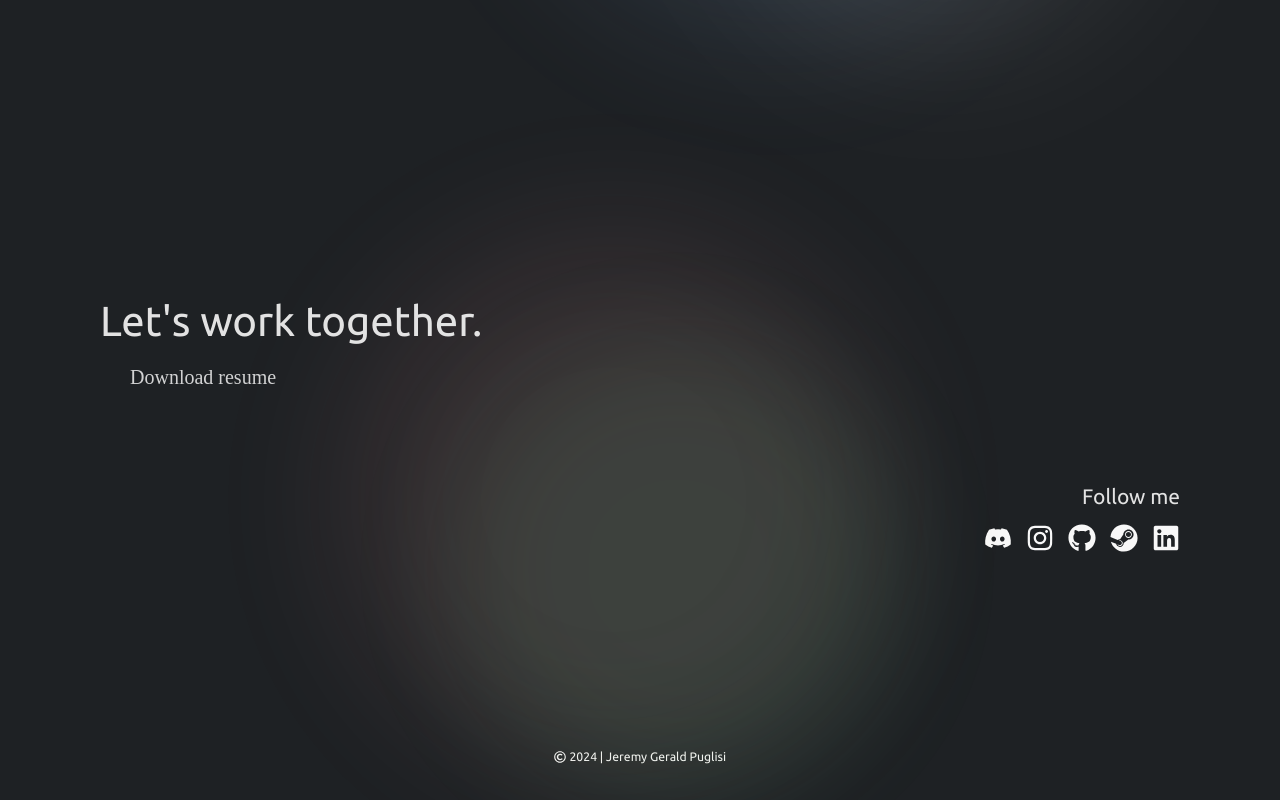
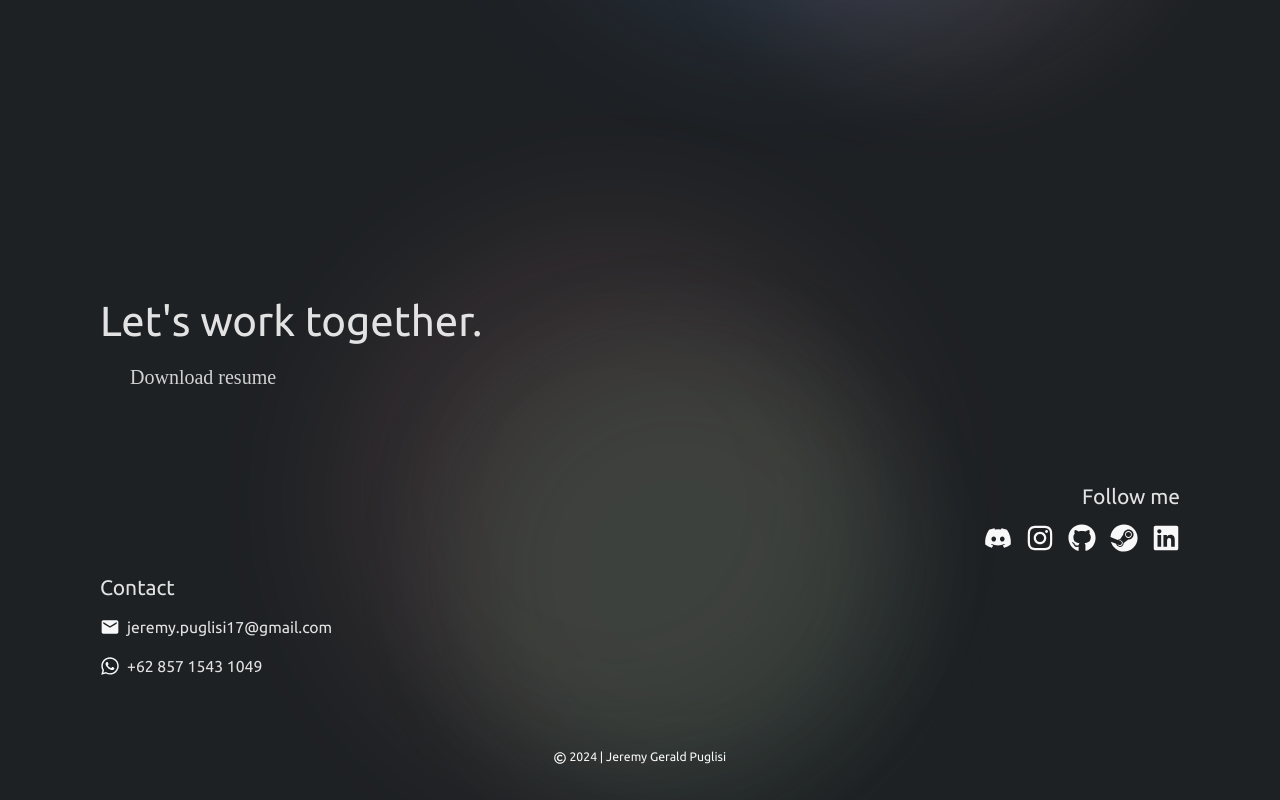
Before and after one commit to jrmygp/porto-fe, a React (Vite) app: page / in a window 1280 px wide. Shown: the part 2880-3680 px from the top of the page. Built offline with nearby package versions, Linux system fonts and the light colour scheme.

Commit message:
UI : couple ui adjustment and fixes

```diff
--- a/src/App.jsx
+++ b/src/App.jsx
@@ -115,13 +115,13 @@ function App() {
       </section>
 
       <section className="h-screen relative flex items-center" id="about-me">
-        <div className="absolute top-20 right-20 w-40 h-40 md:w-[500px] md:h-[500px] rounded-full bg-white filter blur-3xl opacity-10 animate-blob" />
+        <div className="absolute top-20 right-20 w-52 h-52 md:w-[500px] md:h-[500px] rounded-full bg-white filter blur-3xl opacity-10 animate-blob" />
         <AboutMe />
       </section>
 
       <section className="h-[700px] md:h-[500px] relative" id="technologies">
-        <div className="absolute top-10 left-40 w-40 h-40 md:w-[500px] md:h-[500px] rounded-full bg-yellow-300  filter blur-3xl opacity-10 animate-blob animation-delay-2000"></div>
-        <div className="absolute top-40 left-20 w-40 h-40 md:w-[500px] md:h-[500px] rounded-full bg-pink-300  filter blur-3xl opacity-10 animate-blob animation-delay-2000"></div>
+        <div className="absolute top-10 left-40 w-52 h-52 md:w-[500px] md:h-[500px] rounded-full bg-yellow-300  filter blur-3xl opacity-10 animate-blob animation-delay-2000"></div>
+        <div className="absolute top-40 left-20 w-52 h-52 md:w-[500px] md:h-[500px] rounded-full bg-pink-300  filter blur-3xl opacity-10 animate-blob animation-delay-2000"></div>
 
         <div className="flex flex-col gap-10 px-2 md:px-[100px] lg:px-[400px] font-ubuntu">
           <AnimationWrapper delay={1}>
@@ -165,15 +165,15 @@ function App() {
       </section>
 
       <section className="h-screen relative" id="projects">
-        <div className="absolute top-40 right-20 w-40 h-40 md:w-[500px] md:h-[500px] rounded-full bg-pink-300 filter blur-3xl mix-blend-luminosity opacity-10 animate-blob animation-delay-2000"></div>
-        <div className="absolute top-40 right-80 w-40 h-40 md:w-[500px] md:h-[500px] rounded-full bg-blue-300 filter blur-3xl opacity-10 animate-blob animation-delay-4000"></div>
+        <div className="absolute top-40 right-20 w-52 h-52 md:w-[500px] md:h-[500px] rounded-full bg-pink-200 filter blur-3xl opacity-10 animate-blob animation-delay-2000"></div>
+        <div className="absolute top-40 right-80 w-52 h-52 md:w-[500px] md:h-[500px] rounded-full bg-blue-400 filter blur-3xl opacity-10 animate-blob animation-delay-4000"></div>
 
         <ProjectsV2 />
       </section>
 
       <section className="h-[500px] relative">
-        <div className="absolute left-32 right-0 ml-auto mr-auto w-40 h-40 md:w-[500px] md:h-[500px] rounded-full bg-green-300 filter blur-3xl opacity-10 animate-blob animation-delay-2000"></div>
-        <div className="absolute -left-32 right-0 ml-auto mr-auto w-40 h-40 md:w-[500px] md:h-[500px] rounded-full bg-red-300 filter blur-3xl opacity-10 animate-blob animation-delay-4000"></div>
+        <div className="absolute left-32 right-0 ml-auto mr-auto w-52 h-52 md:w-[500px] md:h-[500px] rounded-full bg-green-300 filter blur-3xl opacity-10 animate-blob animation-delay-2000"></div>
+        <div className="absolute -left-32 right-0 ml-auto mr-auto w-52 h-52 md:w-[500px] md:h-[500px] rounded-full bg-red-300 filter blur-3xl opacity-10 animate-blob animation-delay-4000"></div>
 
         <Footer />
       </section>
--- a/src/App.module.css
+++ b/src/App.module.css
@@ -72,6 +72,7 @@
   bottom: 0;
   right: 0;
   transform: translate(-20%, -20%);
+  z-index: 1;
 }
 .circle {
   position: relative;
--- a/src/components/Footer/Footer.jsx
+++ b/src/components/Footer/Footer.jsx
@@ -1,6 +1,7 @@
 /* eslint-disable react/no-unescaped-entities */
 /* eslint-disable react/jsx-no-target-blank */
-import { FaDiscord, FaInstagram, FaGithub, FaSteam, FaLinkedin, FaRegCopyright } from "react-icons/fa";
+import { FaDiscord, FaInstagram, FaGithub, FaSteam, FaLinkedin, FaRegCopyright, FaWhatsapp } from "react-icons/fa";
+import { MdEmail } from "react-icons/md";
 import AnimationWrapper from "../AnimationWrapper";
 import { Button2 } from "../Button/Button";
 
@@ -15,7 +16,7 @@ const Footer = () => {
   };
 
   return (
-    <div className="flex flex-col gap-20 px-2 md:px-[100px] lg:px-[400px] font-ubuntu h-full">
+    <div className="absolute w-full flex flex-col gap-20 px-2 md:px-[100px] lg:px-[400px] font-ubuntu h-full">
       <div className="flex flex-col items-start">
         <AnimationWrapper delay={1}>
           <p className="text-5xl opacity-90">Let's work together.</p>
@@ -25,7 +26,7 @@ const Footer = () => {
           <Button2 title="Download resume" onClick={downloadResumeHandler} />
         </AnimationWrapper>
       </div>
-
+      <div className="flex flex-col gap-6">
         <div className="flex flex-col items-end gap-4">
           <AnimationWrapper delay={1.5}>
             <p className="text-2xl opacity-90">Follow me</p>
@@ -64,6 +65,23 @@ const Footer = () => {
           </div>
         </div>
 
+        <div className="flex flex-col items-start gap-4">
+          <AnimationWrapper delay={3}>
+            <p className="text-2xl opacity-90">Contact</p>
+          </AnimationWrapper>
+
+          <AnimationWrapper delay={3.25} className="flex items-center gap-2">
+            <MdEmail size={20} />
+            <p className="text-lg opacity-90">jeremy.puglisi17@gmail.com</p>
+          </AnimationWrapper>
+
+          <AnimationWrapper delay={3.5} className="flex items-center gap-2">
+            <FaWhatsapp size={20} />
+            <p className="text-lg opacity-90">+62 857 1543 1049</p>
+          </AnimationWrapper>
+        </div>
+      </div>
+
       <div className="flex items-center mt-auto mb-10 self-center gap-1">
         <FaRegCopyright className="mt-0.5" size={12} />
         <p className="text-sm">2024 | Jeremy Gerald Puglisi</p>
--- a/src/components/ProjectsV2/ProjectsV2.jsx
+++ b/src/components/ProjectsV2/ProjectsV2.jsx
@@ -1,8 +1,9 @@
+import { useState } from "react";
 import { Swiper, SwiperSlide } from "swiper/react";
 import { Pagination } from "swiper/modules";
 import "swiper/css";
 import "swiper/css/pagination";
-import { MdArrowForward } from "react-icons/md";
+import { MdArrowBack, MdArrowForward } from "react-icons/md";
 
 import ProjectCardV2 from "./ProjectCardV2/ProjectCardV2";
 import Nest from "@/assets/project/nest.png";
@@ -30,6 +31,8 @@ import gin from "@/assets/gin.png";
 import AnimationWrapper from "../AnimationWrapper";
 
 const ProjectsV2 = () => {
+  const [isActive, setIsActive] = useState(true);
+
   const projects = [
     {
       id: 1,
@@ -104,14 +107,23 @@ const ProjectsV2 = () => {
         <div className="w-full flex items-center justify-between">
           <p className="opacity-80">FEATURED PROJECTS</p>
           <div className="flex items-center gap-2">
+            <MdArrowBack
+              size={16}
+              className={`mb-0 ${isActive ? "opacity-0" : "opacity-100"} transition-all duration-300`}
+            />
             <p>SLIDE TO SEE MORE</p>
-            <MdArrowForward size={16} className="mb-0.5" />
+            <MdArrowForward
+              size={16}
+              className={`mb-0.5 ${isActive ? "opacity-100" : "opacity-0"} transition-all duration-300`}
+            />
           </div>
         </div>
       </AnimationWrapper>
 
       <AnimationWrapper delay={1.25}>
         <Swiper
+          onReachBeginning={() => setIsActive(true)}
+          onReachEnd={() => setIsActive(false)}
           pagination={{
             dynamicBullets: true,
           }}
```
Lines whose indentation alone changed are shown as unchanged.
